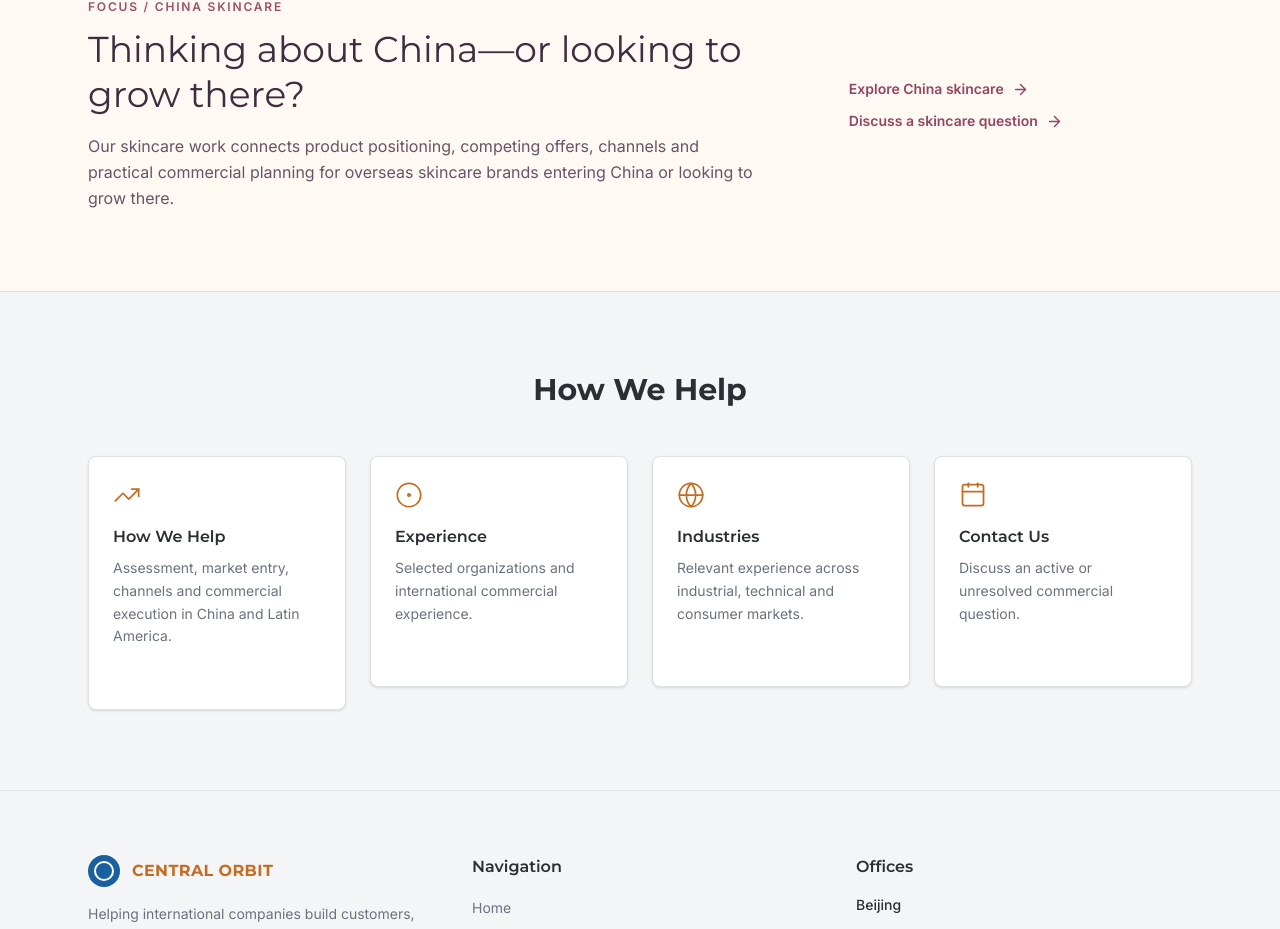
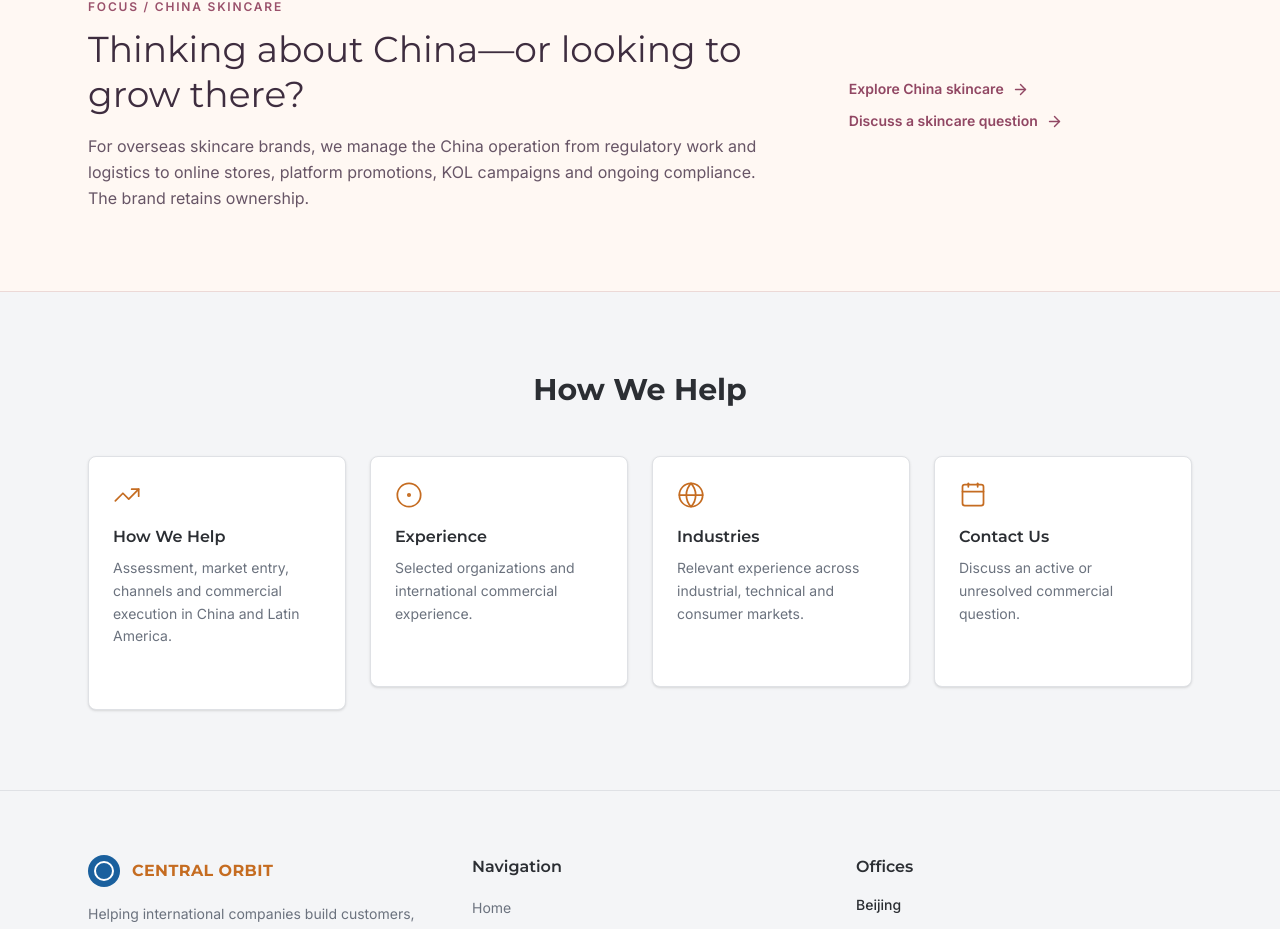
Before and after one commit to yochaigg/central-orbit, a Next.js app: page / in a window 1280 px wide. Shown: the part 1134-2063 px from the top of the page. Built offline with nearby package versions, Linux system fonts and the light colour scheme.

Commit message:
Align skincare site summaries with brand-owned turnkey operations

```diff
--- a/src/app/page.tsx
+++ b/src/app/page.tsx
@@ -136,9 +136,9 @@ export default function Home() {
                   Thinking about China—or looking to grow there?
                 </h2>
                 <p className="mt-4 text-[#675566] max-w-2xl leading-relaxed">
-                  Our skincare work connects product positioning, competing offers,
-                  channels and practical commercial planning for overseas skincare
-                  brands entering China or looking to grow there.
+                  For overseas skincare brands, we manage the China operation from
+                  regulatory work and logistics to online stores, platform promotions,
+                  KOL campaigns and ongoing compliance. The brand retains ownership.
                 </p>
               </div>
               <div className="flex flex-col gap-3 md:items-start">
```
